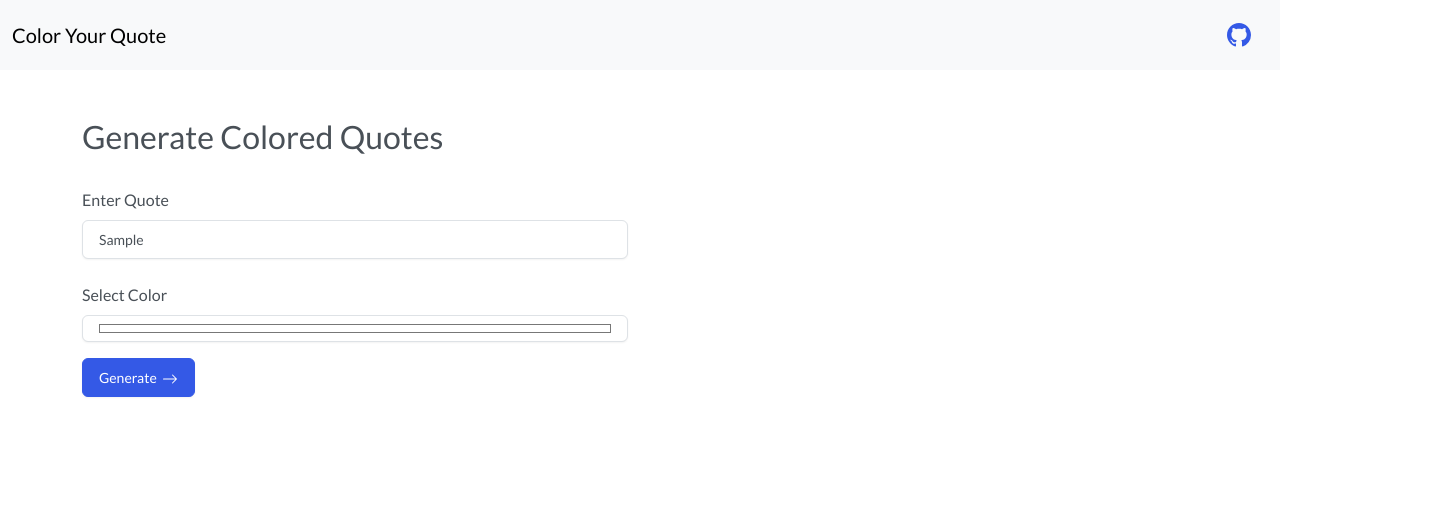
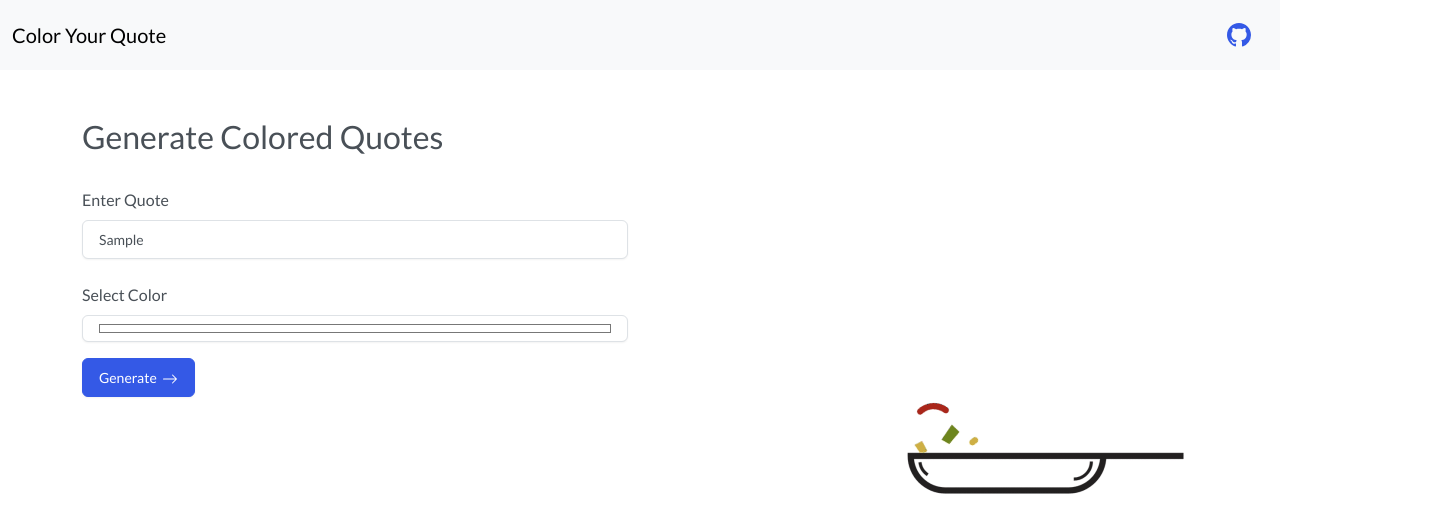
Before and after one commit to hrwndr/color-your-quote, a React (Create React App) app in the folder client/: page / in a window 1280 px wide. Both pictures are taken after typing "Sample" into the empty fields and a click on the button "Generate". Shown: the top 532 px of the page, 1452 px wide, since content can reach past the window. Built offline with nearby package versions, Linux system fonts and the light colour scheme; no server answers.

Commit message:
Added Loading Animation

```diff
--- a/client/src/components/Home.js
+++ b/client/src/components/Home.js
@@ -1,14 +1,18 @@
 import React, { useState } from 'react'
+import cooking from '../assets/cooking.gif'
 
 const Home = () => {
     const [quote, setQuote] = useState('')
     const [color, setColor] = useState('#ffffff')
     const [res, setRes] = useState('')
+    const [isLoading, setIsLoading] = useState(false)
+
 
     const serverUrl = 'https://coloryourqoute.herokuapp.com'
     // const serverUrl = 'http://localhost:2525'
 
     const onFormSubmit = ev => {
+        setIsLoading(true)
         ev.preventDefault()
         if (color !== '' && quote !== '') {
             fetch(`${serverUrl}/generatequote`, {
@@ -18,7 +22,10 @@ const Home = () => {
                 },
                 body: JSON.stringify({ quote, color })
             }).then(res => res.json())
-                .then(data => setRes(data))
+                .then(data => {
+                    setIsLoading(false)
+                    setRes(data)
+                })
                 .catch(err => console.log(err))
         } else {
             alert('All fields are required!')
@@ -65,7 +72,7 @@ const Home = () => {
                                         Download PNG</a>
                                 </div>
                             </div>
-                        ) : ''
+                        ) : isLoading ? <img src={cooking} alt="Generating image.." /> : ''
                     }
 
                 </div>
```
Also changed, not shown: client/src/assets/cooking.gif (added), 1 other file (tests, documents, lock files or other folders).
